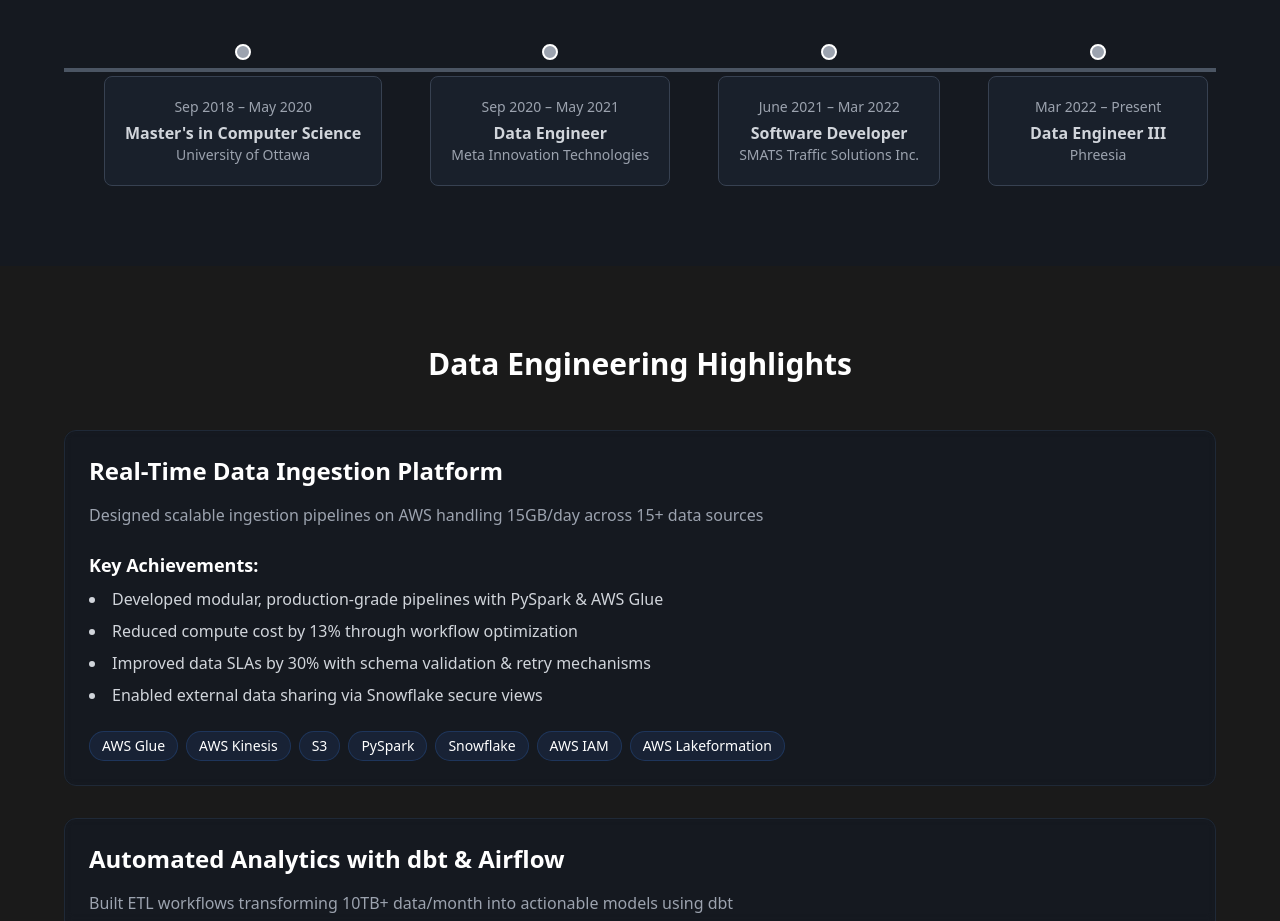
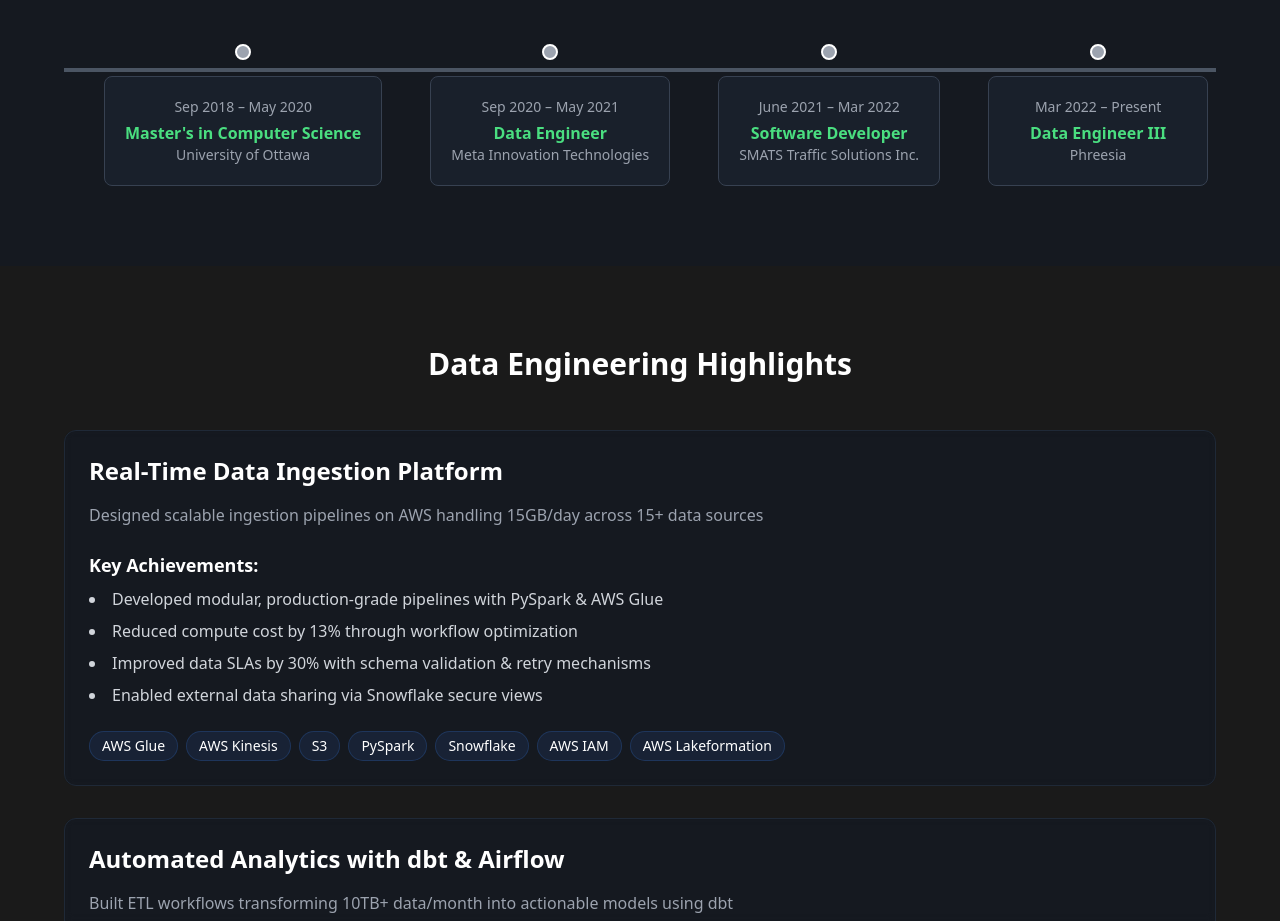
Before and after one commit to vishal225/Portfolio, a Next.js app: page / in a window 1280 px wide. Shown: the part 920-1841 px from the top of the page. Built offline with nearby package versions, Linux system fonts and the light colour scheme.

Commit message:
keep text size same but green emphasis

```diff
--- a/app/components/ExperienceTimeline.tsx
+++ b/app/components/ExperienceTimeline.tsx
@@ -58,12 +58,12 @@
                   </p>
                   {item.type === 'education' ? (
                     <>
-                      <p className="text-base font-semibold text-gray-300">{item.degree}</p>
+                      <p className="font-semibold  text-green-400">{item.degree}</p>
                       <p className="text-sm text-gray-400">{item.school}</p>
                     </>
                   ) : (
                     <>
-                      <p className="text-base font-semibold text-gray-300">{item.role}</p>
+                      <p className="font-semibold text-green-400">{item.role}</p>
                       <p className="text-sm text-gray-400">{item.company}</p>
                     </>
                   )}
```
